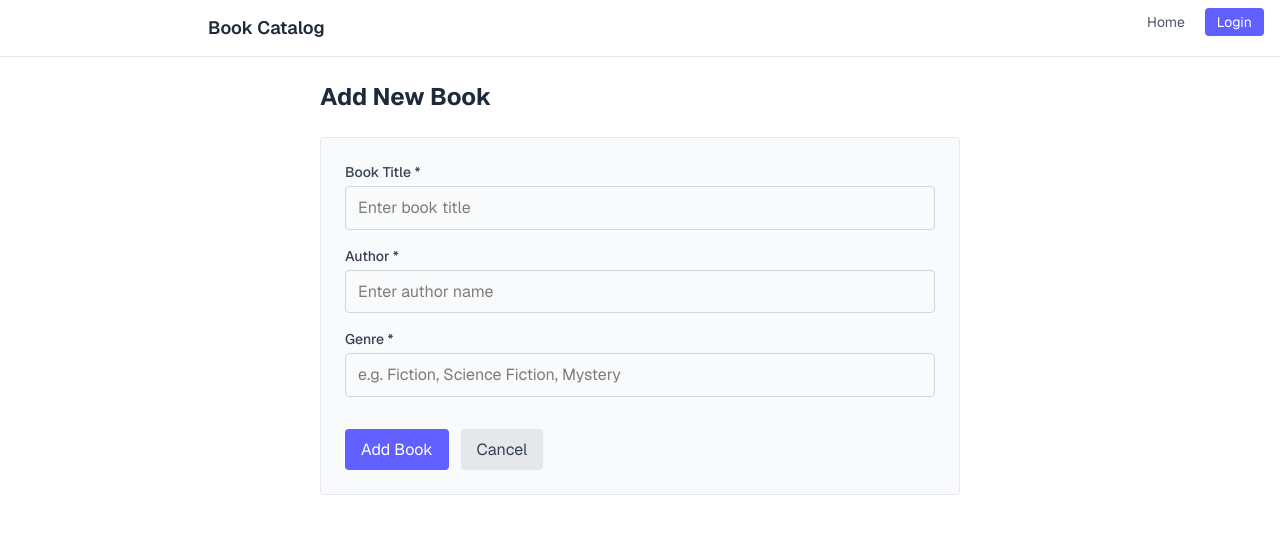
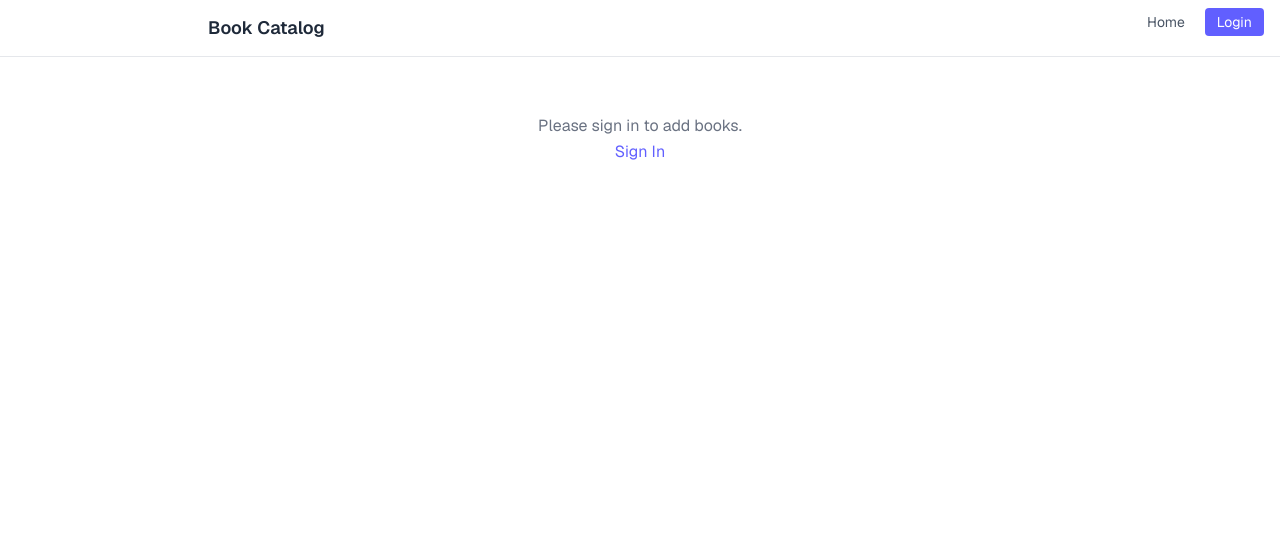
Before and after one commit to itsmahsank/Full-Stack-Book-Catalog-App, a Next.js app: page /add in a window 1280 px wide. Shown: the top 534 px of the page. Built offline with nearby package versions, Linux system fonts and the light colour scheme; no server answers.

Commit message:
Add session checking and debugging to add book page

```diff
--- a/src/app/add/page.tsx
+++ b/src/app/add/page.tsx
@@ -1,16 +1,59 @@
 "use client";
 
-import { useState } from "react";
+import { useState, useEffect } from "react";
 import { useRouter } from "next/navigation";
 import Link from "next/link";
+import { useSession, signIn } from "next-auth/react";
 
 export default function AddBookPage() {
   const router = useRouter();
+  const { status, data: session } = useSession();
+  const isAuthenticated = status === "authenticated";
   const [title, setTitle] = useState("");
   const [author, setAuthor] = useState("");
   const [genre, setGenre] = useState("");
   const [loading, setLoading] = useState(false);
   const [error, setError] = useState<string | null>(null);
+
+  // Debug logging
+  useEffect(() => {
+    console.log("Add page - Session status:", status);
+    console.log("Add page - Session data:", session);
+    console.log("Add page - Is authenticated:", isAuthenticated);
+  }, [status, session, isAuthenticated]);
+
+  // Redirect if not authenticated
+  useEffect(() => {
+    if (status === "unauthenticated") {
+      console.log("Add page - Redirecting to signin");
+      signIn(undefined, { callbackUrl: '/add' });
+    }
+  }, [status]);
+
+  // Show loading while checking session
+  if (status === "loading") {
+    return (
+      <div className="max-w-2xl mx-auto px-4 py-6">
+        <div className="text-center py-8">
+          <p className="text-gray-500">Loading...</p>
+        </div>
+      </div>
+    );
+  }
+
+  // Show message if not authenticated
+  if (!isAuthenticated) {
+    return (
+      <div className="max-w-2xl mx-auto px-4 py-6">
+        <div className="text-center py-8">
+          <p className="text-gray-500">Please sign in to add books.</p>
+          <Link href="/auth/signin" className="text-indigo-500 hover:underline">
+            Sign In
+          </Link>
+        </div>
+      </div>
+    );
+  }
 
   async function handleSubmit(e: React.FormEvent) {
     e.preventDefault();
@@ -28,7 +71,8 @@ export default function AddBookPage() {
         body: JSON.stringify({ title, author, genre }),
       });
       console.log("Add book response status:", res.status);
-      console.log("Add book response:", await res.text());
+      const responseText = await res.text();
+      console.log("Add book response:", responseText);
       if (!res.ok) throw new Error("Failed to add book");
       router.push("/");
       router.refresh();
```
